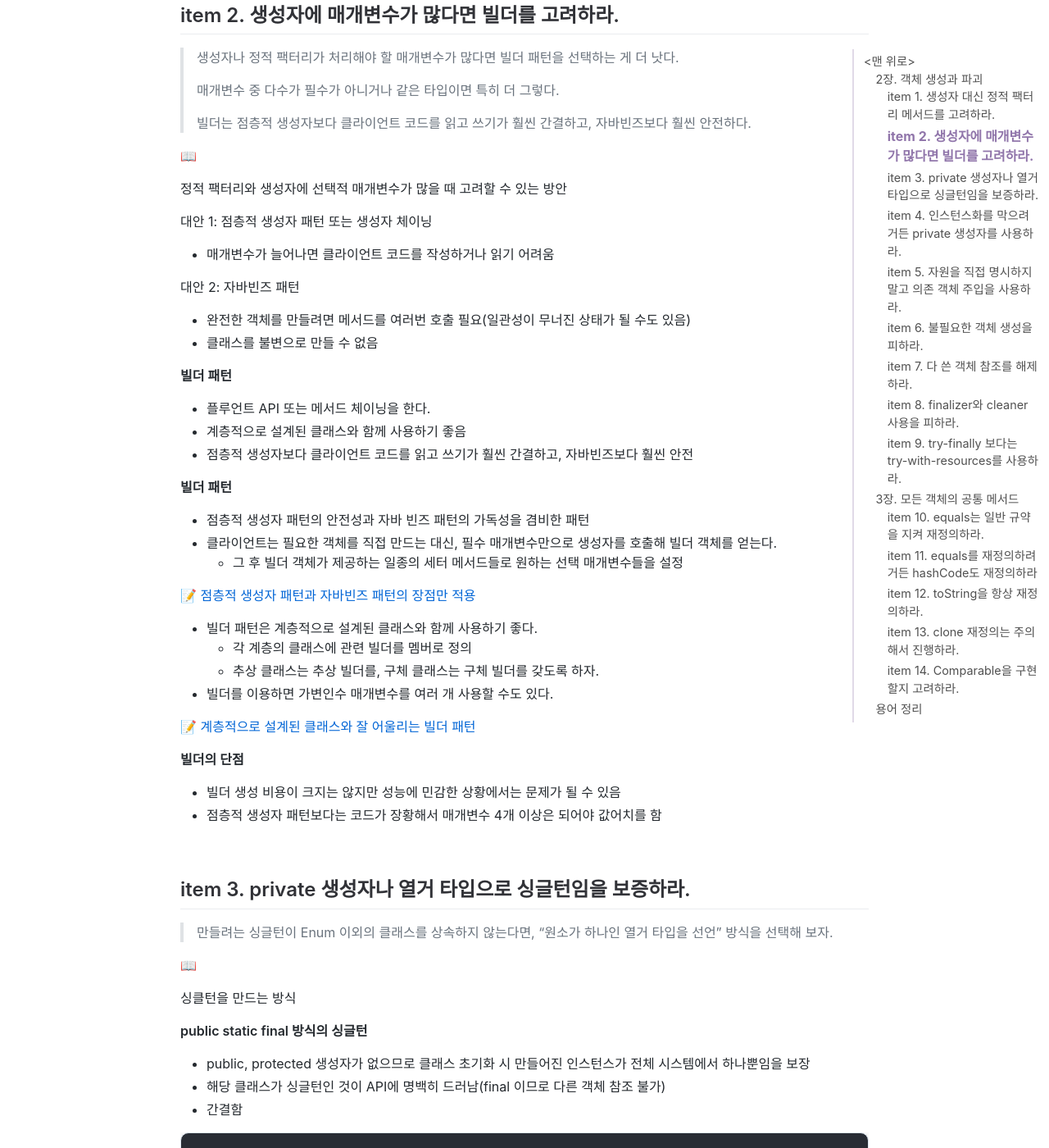
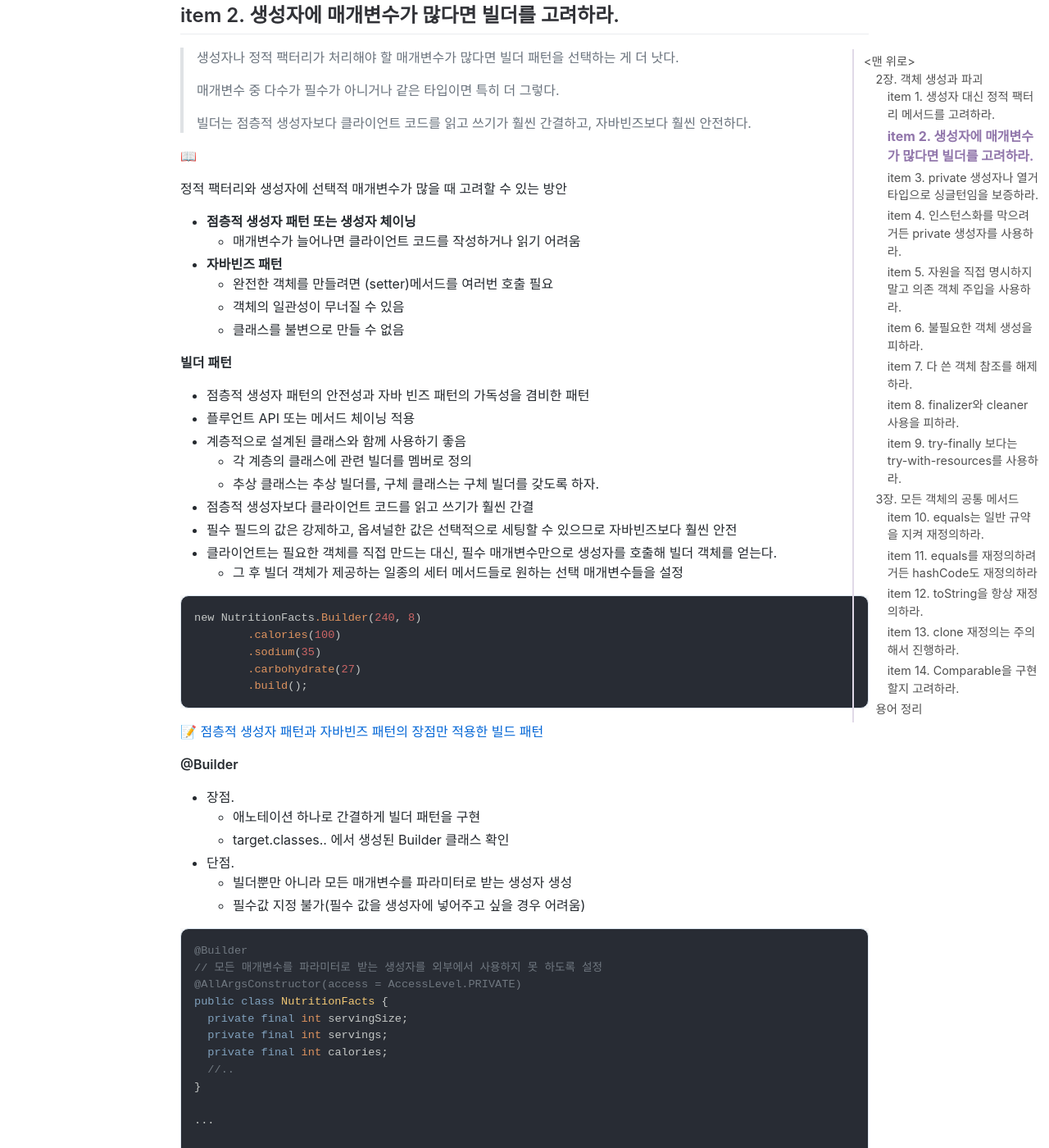
Before and after one commit to jihunparkme/jihunparkme.github.io, a Jekyll site: the page built from _posts/2023-04-07-Effective-Java-Object.md, in a window 1280 px wide and 1400 px high, scrolled down 4803 px. Shown: the whole window at 82% size. Built offline with Jekyll 4.4.1, drawn with Linux system fonts in a browser that asks for light colours; nearby versions of some CDN libraries; comment, search, counter and statistics services are not loaded; some of the changed text lies outside the part shown.

Commit message:
[Effective Java] item 2. 생성자에 매개변수가 많다면 빌더를 고려하라
- 빌더

````diff
--- a/_posts/2023-04-07-Effective-Java-Object.md
+++ b/_posts/2023-04-07-Effective-Java-Object.md
@@ -204,41 +204,68 @@ helloServiceOptional.ifPresent(h -> {
 
 정적 팩터리와 생성자에 선택적 매개변수가 많을 때 고려할 수 있는 방안
 
-대안 1: 점층적 생성자 패턴 또는 생성자 체이닝
-- 매개변수가 늘어나면 클라이언트 코드를 작성하거나 읽기 어려움
-
-대안 2: 자바빈즈 패턴
-- 완전한 객체를 만들려면 메서드를 여러번 호출 필요(일관성이 무너진 상태가 될 수도 있음)
-- 클래스를 불변으로 만들 수 없음
+- **점층적 생성자 패턴 또는 생성자 체이닝**
+  - 매개변수가 늘어나면 클라이언트 코드를 작성하거나 읽기 어려움
+- **자바빈즈 패턴**
+  - 완전한 객체를 만들려면 (setter)메서드를 여러번 호출 필요
+  - 객체의 일관성이 무너질 수 있음
+  - 클래스를 불변으로 만들 수 없음
 
 **빌더 패턴**
 
-- 플루언트 API 또는 메서드 체이닝을 한다.
+- 점층적 생성자 패턴의 안전성과 자바 빈즈 패턴의 가독성을 겸비한 패턴
+- 플루언트 API 또는 메서드 체이닝 적용
 - 계층적으로 설계된 클래스와 함께 사용하기 좋음
-- 점층적 생성자보다 클라이언트 코드를 읽고 쓰기가 훨씬 간결하고, 자바빈즈보다 훨씬 안전
+  - 각 계층의 클래스에 관련 빌더를 멤버로 정의
+  - 추상 클래스는 추상 빌더를, 구체 클래스는 구체 빌더를 갖도록 하자.
+- 점층적 생성자보다 클라이언트 코드를 읽고 쓰기가 훨씬 간결
+- 필수 필드의 값은 강제하고, 옵셔널한 값은 선택적으로 세팅할 수 있으므로 자바빈즈보다 훨씬 안전
+- 클라이언트는 필요한 객체를 직접 만드는 대신, 필수 매개변수만으로 생성자를 호출해 빌더 객체를 얻는다.
+  - 그 후 빌더 객체가 제공하는 일종의 세터 메서드들로 원하는 선택 매개변수들을 설정
+
+```java
+new NutritionFacts.Builder(240, 8)
+        .calories(100)
+        .sodium(35)
+        .carbohydrate(27)
+        .build();
+```
+
+[📝 점층적 생성자 패턴과 자바빈즈 패턴의 장점만 적용한 빌드 패턴](https://github.com/WegraLee/effective-java-3e-source-code/blob/master/src/effectivejava/chapter2/item2/builder/NutritionFacts.java)
+
+**@Builder**
+
+- 장점.
+  - 애노테이션 하나로 간결하게 빌더 패턴을 구현
+  - target.classes.. 에서 생성된 Builder 클래스 확인
+- 단점.
+  - 빌더뿐만 아니라 모든 매개변수를 파라미터로 받는 생성자 생성
+  - 필수값 지정 불가(필수 값을 생성자에 넣어주고 싶을 경우 어려움)
+
+```java
+@Builder
+// 모든 매개변수를 파라미터로 받는 생성자를 외부에서 사용하지 못 하도록 설정
+@AllArgsConstructor(access = AccessLevel.PRIVATE)
+public class NutritionFacts {
+  private final int servingSize;
+  private final int servings;
+  private final int calories;
+  //..
+}
+
+...
+
+new NutritionFacts.NutritionFactsBuilder()
+        .servingSize(10)
+        .servings(10)
+        .build();
+```
 
 
 
 
 
 
-
-
-
-
-
-
-**빌더 패턴**
-
-- 점층적 생성자 패턴의 안전성과 자바 빈즈 패턴의 가독성을 겸비한 패턴
-- 클라이언트는 필요한 객체를 직접 만드는 대신, 필수 매개변수만으로 생성자를 호출해 빌더 객체를 얻는다.
-  - 그 후 빌더 객체가 제공하는 일종의 세터 메서드들로 원하는 선택 매개변수들을 설정
-
-[📝 점층적 생성자 패턴과 자바빈즈 패턴의 장점만 적용](https://github.com/WegraLee/effective-java-3e-source-code/blob/master/src/effectivejava/chapter2/item2/builder/NutritionFacts.java)
-
-- 빌더 패턴은 계층적으로 설계된 클래스와 함께 사용하기 좋다.
-  - 각 계층의 클래스에 관련 빌더를 멤버로 정의
-  - 추상 클래스는 추상 빌더를, 구체 클래스는 구체 빌더를 갖도록 하자.
 - 빌더를 이용하면 가변인수 매개변수를 여러 개 사용할 수도 있다.
 
 [📝 계층적으로 설계된 클래스와 잘 어울리는 빌더 패턴](https://github.com/WegraLee/effective-java-3e-source-code/tree/master/src/effectivejava/chapter2/item2/hierarchicalbuilder)
````
